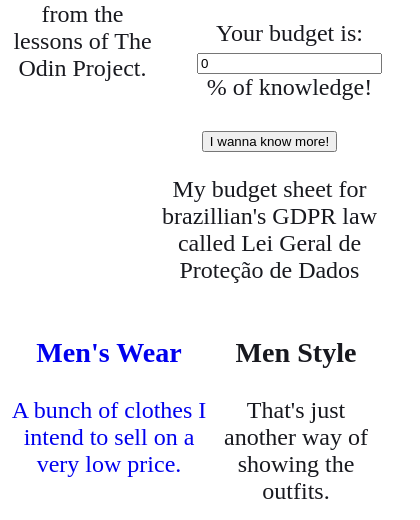
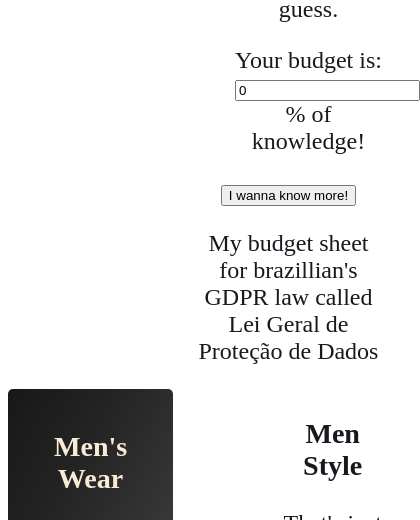
Before and after one commit to fabioffj/fabioffj.github.io, a plain HTML site: page index.html in a window 390 px wide. Shown: the part 589-1109 px from the top of the page, 420 px wide, since content can reach past the window. Drawn offline with nearby package versions, Linux system fonts and the light colour scheme.

Commit message:
Create a few divs and add responsiveness

```diff
--- a/index.html
+++ b/index.html
@@ -13,12 +13,12 @@
     <script src="https://ajax.googleapis.com/ajax/libs/jquery/3.6.1/jquery.min.js"></script>
     <h1>Hi, I'm fabioffj (a.k.a Zero), and these are my projects:</h1>
     <div id="linha1">
-        <div>
+        <div class="coluna">
             <h3>Valhalla's Feast</h3>
-            <a href="https://fabioffj.github.io/odin-recipes/"><img src="../odin-recipes/images/valhallas feast.webp" alt="Valhalla's Feast"></a>
+            <a href="https://fabioffj.github.io/odin-recipes/"><img id="img" src="../odin-recipes/images/valhallas feast.webp" alt="Valhalla's Feast"></a>
             <p>My first project as future programmer, from the lessons of The Odin Project.</p>
         </div>
-        <div>
+        <div class="coluna">
             <h3>LGPD</h3>
             <div id="list">
                 <form>
@@ -43,12 +43,12 @@
     </div>
     <div id="linha2">
         <a style="text-decoration:none;" href="https://fabioffj.github.io/lojinha/">
-            <div id="roupas">
+            <div class="coluna" id="roupa">
                 <h3>Men's Wear</h3>
                 <p>A bunch of clothes I intend to sell on a very low price.</p>
             </div>
         </a>
-        <div>
+        <div class="coluna" id="style">
             <h3>Men Style</h3>
             <p>That's just another way of showing the outfits.</p>
         </div>
--- a/style.css
+++ b/style.css
@@ -12,11 +12,29 @@ html {
 
   #linha2 {
     display: inline-flex;
-    text-decoration: none;
   }
 
-  #roupas {
+  .coluna {
+    width: 50%;
+  }
 
+  #img {
+    width: 75%;
+  }
+
+  #roupa {
+    background: linear-gradient(to bottom right, rgb(24, 24, 24),rgb(36, 36, 36), rgb(53, 53, 53), rgb(73, 73, 73));
+    color: antiquewhite;
+    border: 1px;
+    border-color: #18191f;
+    border-radius: 5px;
+    transition-property: transform;
+    transition-duration: 0.5s;
+    padding: 5%;
+  }
+
+  #roupa:hover {
+    transform: scale(1.5)
   }
 
   #instagram,
```
